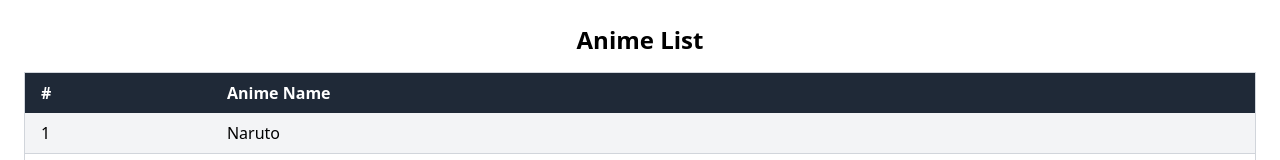
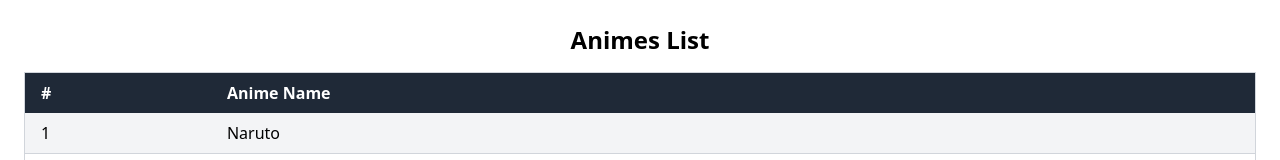
Before and after one commit to akshitchowdhury/playground, a React (Create React App) app: page / in a window 1280 px wide. Shown: the top 160 px of the page. Built offline with nearby package versions, Linux system fonts and the light colour scheme.

Commit message:
paginatedTest

```diff
--- a/src/playFiles/FilterList/FilterList.jsx
+++ b/src/playFiles/FilterList/FilterList.jsx
@@ -30,7 +30,7 @@
 
   return (
     <div className="p-6">
-      <h1 className="text-2xl font-bold mb-4 text-center">Anime List</h1>
+      <h1 className="text-2xl font-bold mb-4 text-center">Animes List</h1>
       <div className="overflow-x-auto">
         <table className="min-w-full bg-white border border-gray-300 rounded-lg">
           <thead>
```
